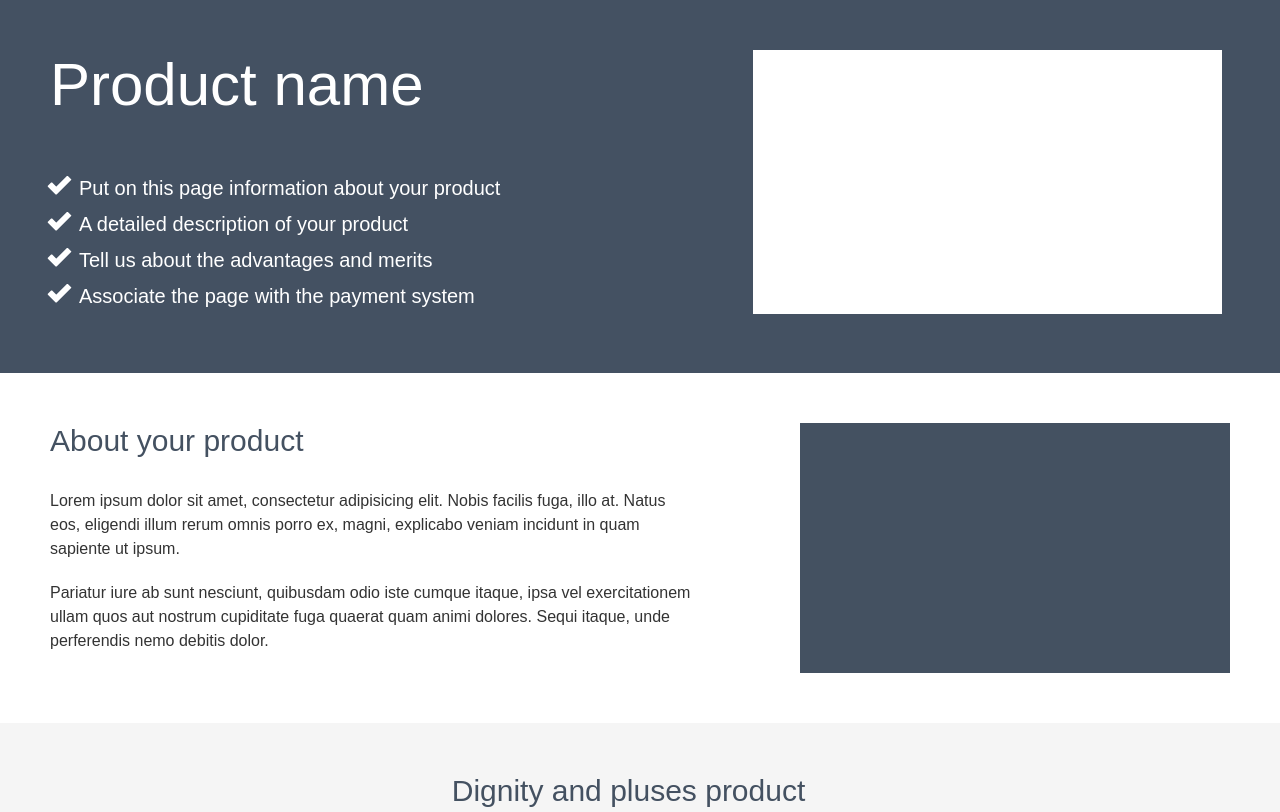
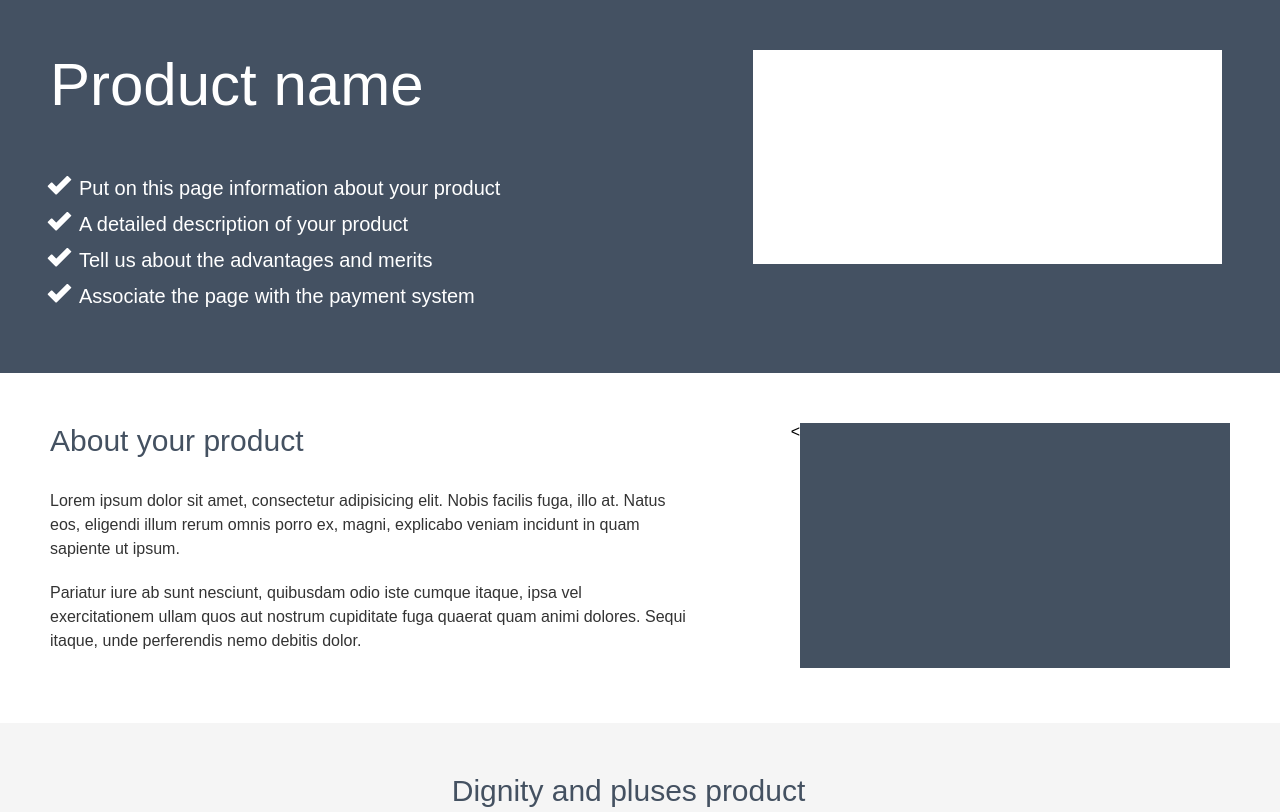
Before and after one commit to MatiasNilsan/GeekBrains, a plain HTML site: page index.html in a window 1280 px wide. Shown: the top 812 px of the page. Drawn offline with Linux system fonts and the light colour scheme.

Commit message:
Update index.html
Атрибуты для img добавил, но по поводу второй вашей правки не совсем понял, вы два одинаковых скриншота приложили.

```diff
--- a/index.html
+++ b/index.html
@@ -23,7 +23,9 @@
 
             </div>
 
-            <img class="main-header__product-photo" src="img/product-img.png" alt="Product image">
+            <img class="main-header__product-photo" src="img/product-img.png" alt="Product image" width="469"
+                height="214">
+
 
 
         </header>
@@ -44,7 +46,8 @@
                         debitis dolor.</p>
                 </div>
 
-                <img class="about-product__product-photo" src="img/about-img.png" alt="">
+                <<img class="about-product__product-photo" src="img/about-img.png" alt="product-photo" width="430"
+                    height="245">
             </section>
         </div>
         <div class="container">
```
